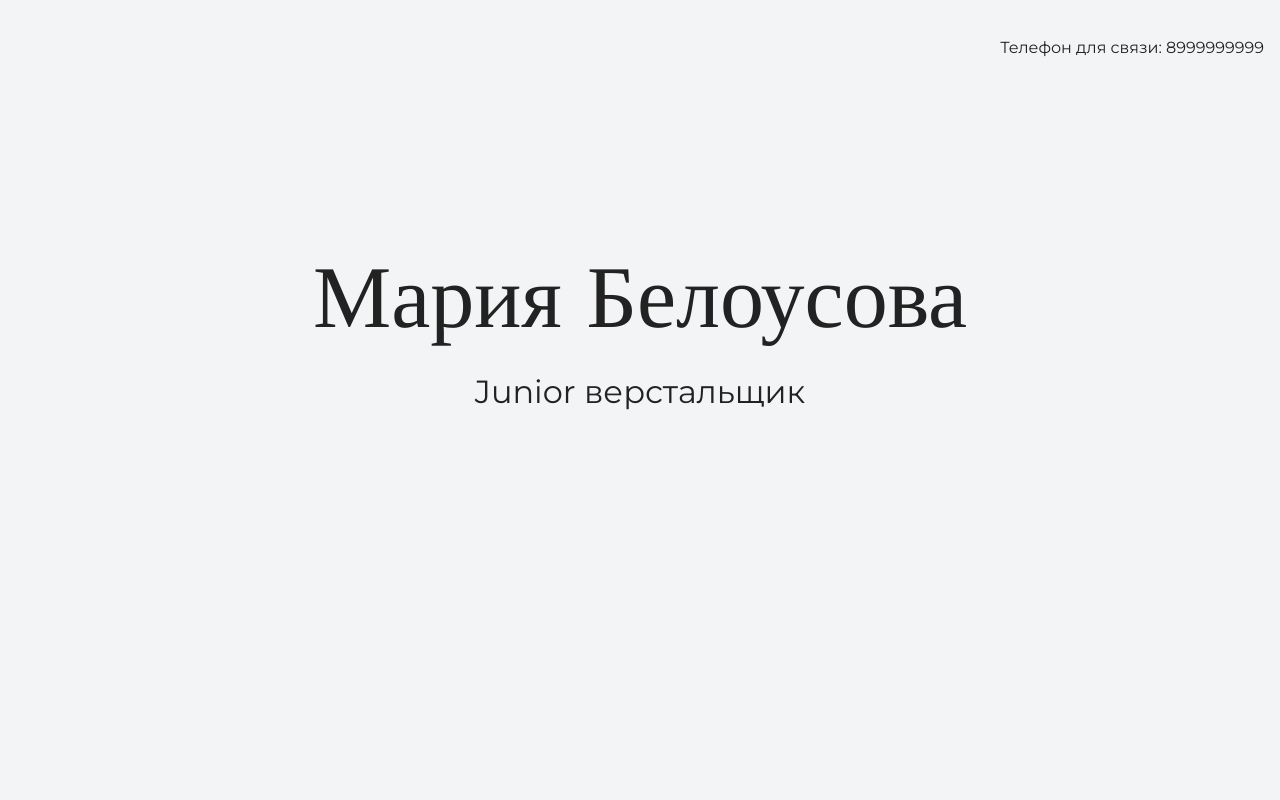
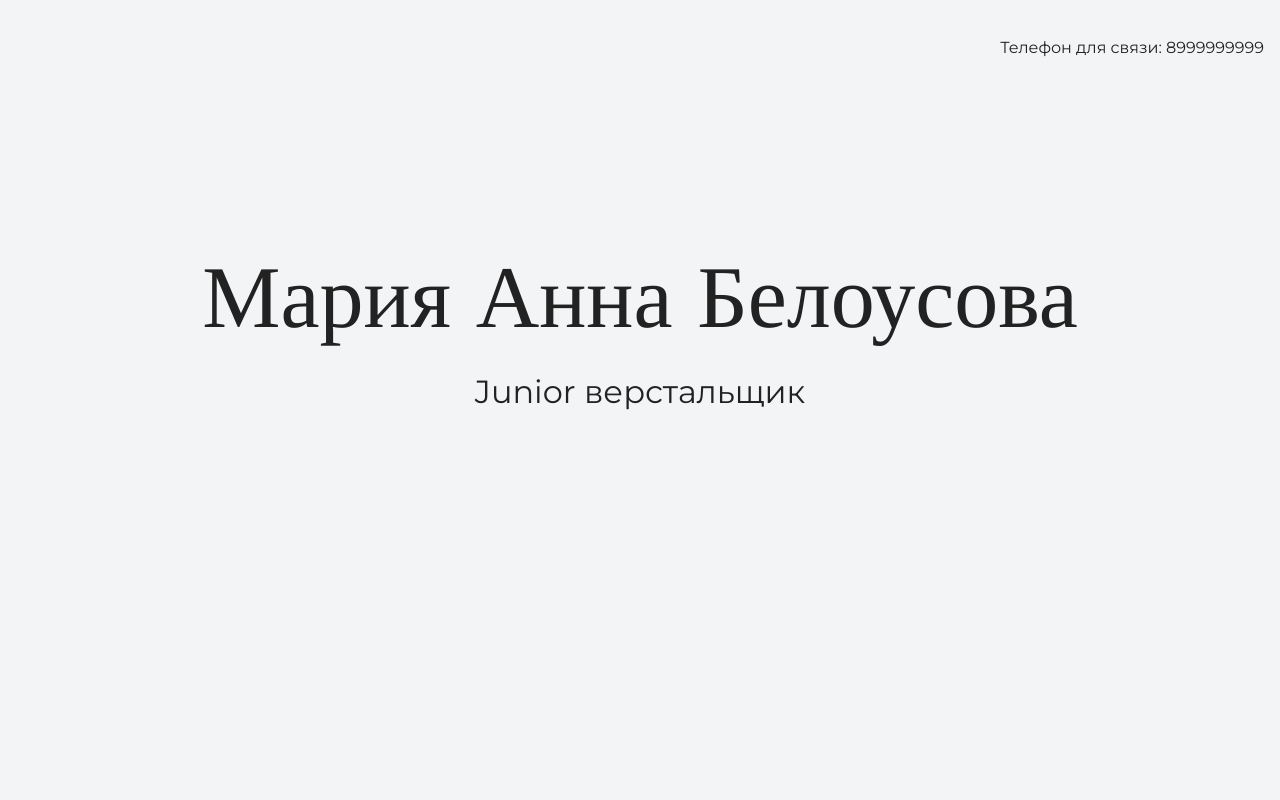
Before and after one commit to mary-lika/my-site, a plain HTML site: page index.html in a window 1280 px wide. Shown: the top 800 px of the page. Drawn offline with nearby package versions, Linux system fonts and the light colour scheme.

Commit message:
меняет текст на главной странице

```diff
--- a/index.html
+++ b/index.html
@@ -16,7 +16,7 @@
 
     <section class="hero-image">
       <div class="container">
-      <h1 class="heading">Мария Белоусова</h1>
+      <h1 class="heading">Мария Анна Белоусова</h1>
       <p>Junior верстальщик</p>
       </div>
     </section>
```
